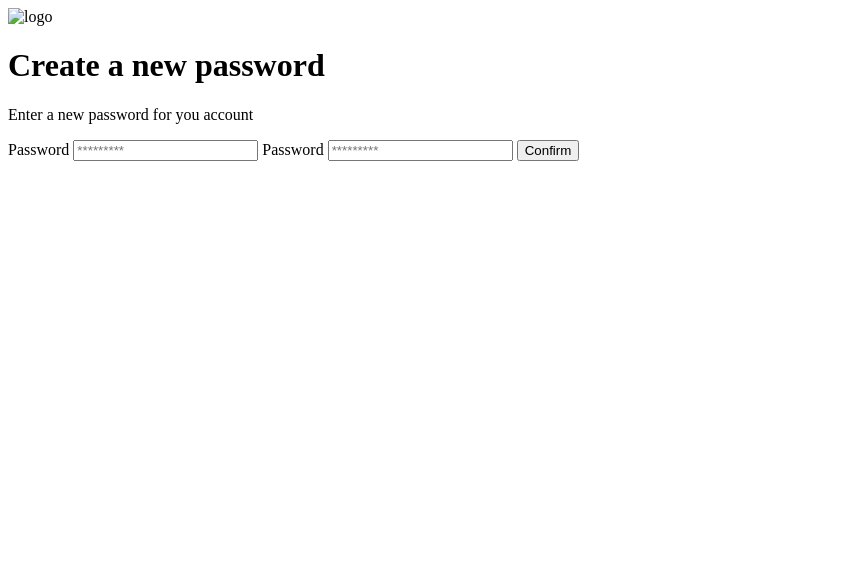
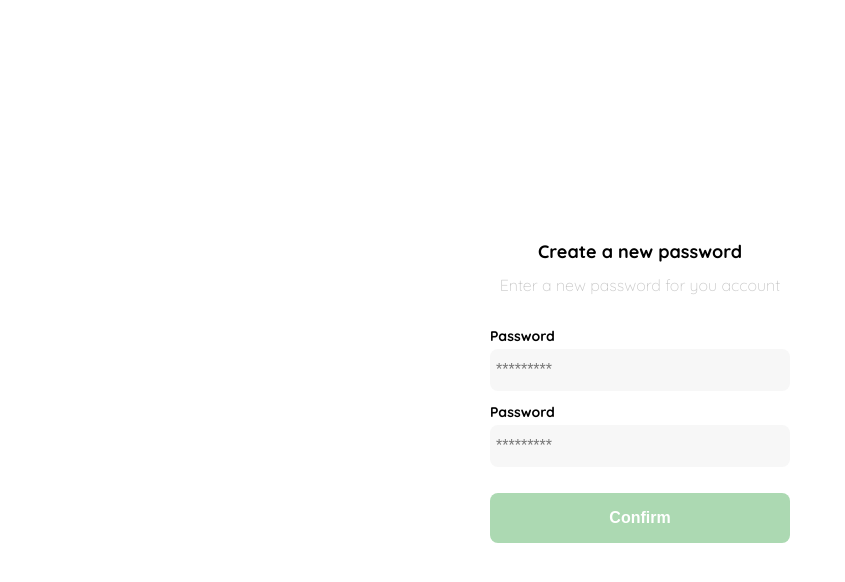
Before and after one commit to ljdr64/frontend-developer-yard-sale, a plain HTML site: page 1-contrasena.html in a window 1280 px wide. Shown: the whole page, without its empty margins (0-845 px from the left). Drawn offline with Linux system fonts and the light colour scheme.

Commit message:
Crear nueva contraseña: CSS

```diff
--- a/1-contrasena.html
+++ b/1-contrasena.html
@@ -4,13 +4,113 @@
 <head>
     <meta charset="UTF-8">
     <meta name="viewport" content="width=device-width, initial-scale=1.0">
+    <link rel="preconnect" href="https://fonts.googleapis.com">
+    <link rel="preconnect" href="https://fonts.gstatic.com" crossorigin>
+    <link href="https://fonts.googleapis.com/css2?family=Quicksand:wght@300;500;700&display=swap" rel="stylesheet">
     <title>Document</title>
+    <style>
+        :root {
+            --white: #FFFFFF;
+            --black: #000000;
+            --dark: #232830;
+            --very-light-pink: #C7C7C7;
+            --text-input-field: #F7F7F7;
+            --hospital-green: #ACD9B2;
+            --sm: 14px;
+            --md: 16px;
+            --lg: 18px;
+        }
+
+        body {
+            margin: 0;
+            font-family: 'Quicksand', sans-serif;
+        }
+
+        .login {
+            width: 100%;
+            height: 100vh;
+            display: grid;
+            place-items: center;
+        }
+
+        .form-container {
+            display: grid;
+            grid-template-rows: auto 1fr auto;
+            width: 300px;
+        }
+
+        .logo {
+            width: 150px;
+            margin-bottom: 48px;
+            justify-self: center;
+            display: none;
+        }
+
+        .title {
+            font-size: var(--lg);
+            margin-bottom: 12px;
+            text-align: center;
+        }
+
+        .subtitle {
+            color: var(--very-light-pink);
+            font-size: var(--md);
+            font-weight: 300;
+            margin-top: 0;
+            margin-bottom: 32px;
+            text-align: center;
+        }
+
+        .form {
+            display: flex;
+            flex-direction: column;
+        }
+
+        .label {
+            font-size: var(--sm);
+            font-weight: bold;
+            margin-bottom: 4px;
+        }
+
+        .input {
+            background-color: var(--text-input-field);
+            border: none;
+            border-radius: 8px;
+            height: 30px;
+            font-size: var(--md);
+            padding: 6px;
+            margin-bottom: 12px;
+        }
+
+        .primary-button {
+            background-color: var(--hospital-green);
+            border-radius: 8px;
+            border: none;
+            color: var(--white);
+            width: 100%;
+            cursor: pointer;
+            font-size: var(--md);
+            font-weight: bold;
+            height: 50px;
+        }
+
+        .login-button {
+            margin-top: 14px;
+            margin-bottom: 30px;
+        }
+
+        @media (max-width: 640px) {
+            .logo {
+                display: block;
+            }
+        }
+    </style>
 </head>
 
 <body>
     <div class="login">
         <div class="form-container">
-            <img src="" alt="logo" class="logo">
+            <img src="./logos/logo_yard_sale.svg" alt="logo" class="logo">
 
             <h1 class="title">Create a new password</h1>
             <p class="subtitle">Enter a new password for you account</p>
```
Also changed, not shown: icons/bt_add_to_cart.svg (renamed from Platzi_YardSale_Icons/bt_add_to_cart.svg), icons/bt_added_to_cart.svg (renamed from Platzi_YardSale_Icons/bt_added_to_cart.svg), icons/email.svg (renamed from Platzi_YardSale_Icons/email.svg), icons/flechita.svg (renamed from Platzi_YardSale_Icons/flechita.svg), icons/icon_close.png (renamed from Platzi_YardSale_Icons/icon_close.png), icons/icon_menu.svg (renamed from Platzi_YardSale_Icons/icon_menu.svg), icons/icon_shopping_cart.svg (renamed from Platzi_YardSale_Icons/icon_shopping_cart.svg), icons/icon_shopping_cart_notification.svg (renamed from Platzi_YardSale_Icons/icon_shopping_cart_notification.svg), logos/favicon_bota_fora.svg (renamed from Platzi_YardSale_Logos/favicon_bota_fora.svg), logos/favicon_yard_sale.svg (renamed from Platzi_YardSale_Logos/favicon_yard_sale.svg), logos/logo_bota_fora.svg (renamed from Platzi_YardSale_Logos/logo_bota_fora.svg), logos/logo_yard_sale.svg (renamed from Platzi_YardSale_Logos/logo_yard_sale.svg).
